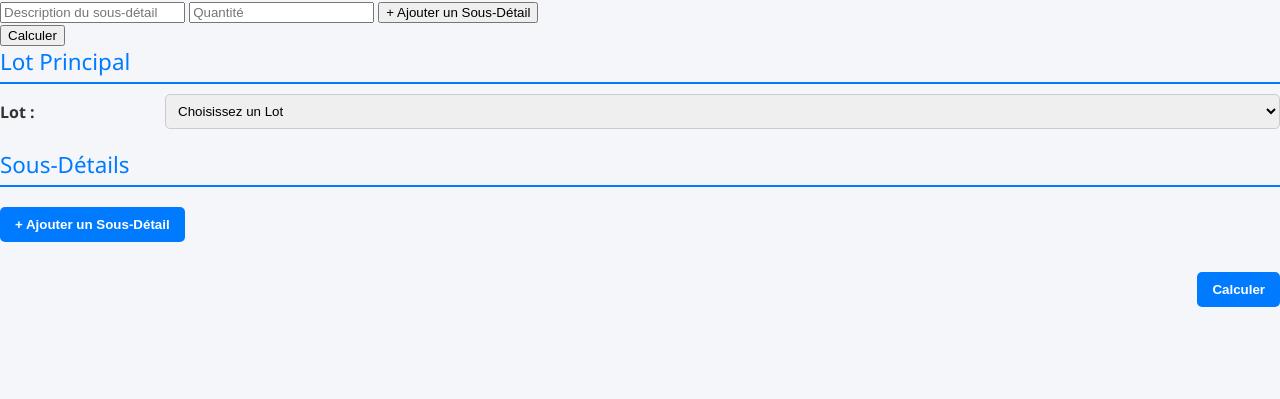
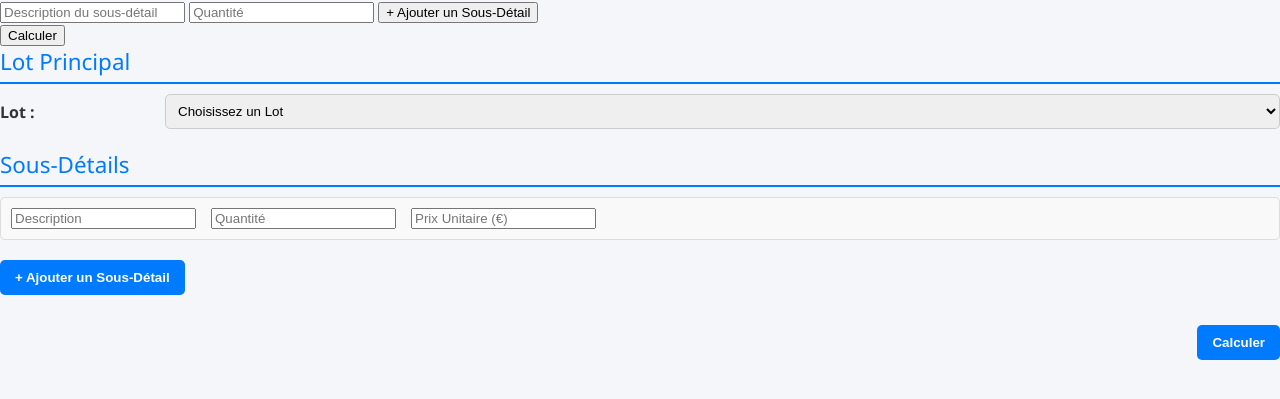
Before and after one commit to Snow275/Outil-de-chiffrage, a Flask app: page /data-entry in a window 1280 px wide. Shown: the part 79-478 px from the top of the page. Run offline with Flask 3, Linux system fonts and the light colour scheme.

Commit message:
Update data_entry.html

```diff
--- a/templates/data_entry.html
+++ b/templates/data_entry.html
@@ -208,7 +208,13 @@ function addSubDetail() {
             <!-- Section Sous-Détails -->
 <div class="sub-details">
     <div class="section-title">Sous-Détails</div>
-                <div id="sub-details-container"></div>
+    <div id="sub-details-container">
+        <div class="sub-detail">
+            <input type="text" name="sub_description[]" placeholder="Description" onblur="fetchPrixUnitaire(this)" required>
+            <input type="number" name="sub_quantity[]" placeholder="Quantité" step="0.01" required>
+            <input type="text" name="sub_unit_price[]" placeholder="Prix Unitaire (€)" readonly>
+        </div>
+    </div>
     <button type="button" class="btn" onclick="addSubDetail()">+ Ajouter un Sous-Détail</button>
 </div>
 
@@ -216,6 +222,42 @@ function addSubDetail() {
 <div class="actions">
     <button type="submit" class="btn">Calculer</button>
 </div>
+
+<script>
+function addSubDetail() {
+    const container = document.getElementById('sub-details-container');
+    const subDetailHTML = `
+        <div class="sub-detail">
+            <input type="text" name="sub_description[]" placeholder="Description" onblur="fetchPrixUnitaire(this)" required>
+            <input type="number" name="sub_quantity[]" placeholder="Quantité" step="0.01" required>
+            <input type="text" name="sub_unit_price[]" placeholder="Prix Unitaire (€)" readonly>
+        </div>
+    `;
+    container.insertAdjacentHTML('beforeend', subDetailHTML);
+}
+
+// Fonction pour récupérer le prix unitaire depuis le serveur
+function fetchPrixUnitaire(input) {
+    const description = input.value;
+
+    fetch('/get-prix-unitaire', {
+        method: 'POST',
+        headers: {
+            'Content-Type': 'application/json',
+        },
+        body: JSON.stringify({ description: description })
+    })
+    .then(response => response.json())
+    .then(data => {
+        if (data.prix_unitaire) {
+            input.parentElement.querySelector('input[name="sub_unit_price[]"]').value = data.prix_unitaire;
+        } else {
+            input.parentElement.querySelector('input[name="sub_unit_price[]"]').value = 0;
+        }
+    })
+    .catch(error => console.error('Erreur:', error));
+}
+</script>
         </form>
     </div>
 </body>
```
Lines whose indentation alone changed are shown as unchanged.
